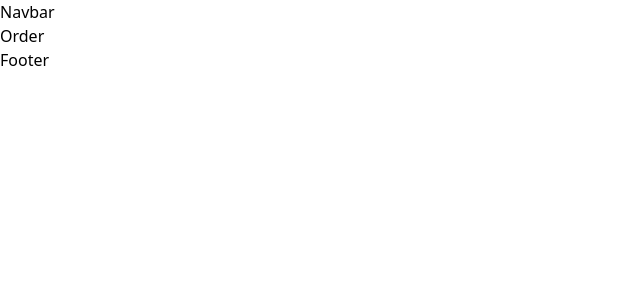
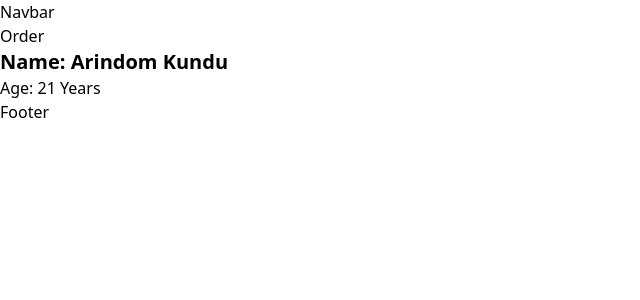
Before and after one commit to arindom10/E-Commerce-Frontend, a React (Vite) app: page /order in a window 1280 px wide. Shown: the top 300 px of the page, without its empty margins (0-640 px from the left). Built offline with nearby package versions, Linux system fonts and the light colour scheme.

Commit message:
data loaded and show it on pages

```diff
--- a/src/App.jsx
+++ b/src/App.jsx
@@ -5,9 +5,11 @@ import Order from "./pages/order/Order";
 import Cart from "./pages/cart/Cart";
 import Dashboard from "./pages/admin/dashboard/Dashboard";
 import NoPage from "./pages/nopage/NoPage";
+import { MyState } from "./context/data/myState";
 
 const App = () => {
   return (
+    <MyState>
       <Router>
         <Routes>
           <Route path="/" element={<Home />} />
@@ -17,6 +19,7 @@ const App = () => {
           <Route path="/*" element={<NoPage />} />
         </Routes>
       </Router>
+    </MyState>
   );
 };
 
--- /dev/null
+++ b/src/context/data/myContext.jsx
@@ -0,0 +1,5 @@
+import { createContext } from "react";
+
+const myContext = createContext();
+
+export default myContext;
--- /dev/null
+++ b/src/context/data/myState.jsx
@@ -0,0 +1,14 @@
+import React from "react";
+import MyContext from "./myContext";
+
+export const MyState = (props) => {
+  const state = {
+    name: "Arindom Kundu",
+    age: 21,
+  };
+
+  return (
+    <MyContext.Provider value={state}>{props.children}</MyContext.Provider>
+  );
+};
+export default MyState;
--- a/src/pages/home/Home.jsx
+++ b/src/pages/home/Home.jsx
@@ -1,8 +1,17 @@
-import React from "react";
+import React, { useContext } from "react";
 import Layout from "../../components/layout/Layout";
+import myContext from "../../context/data/myContext";
 
 const Home = () => {
-  return <Layout>Home</Layout>;
+  const context = useContext(myContext);
+  console.log(context);
+  const { name, age } = context;
+  return (
+    <Layout>
+      <h1 className="text-xl font-bold">Name: {name}</h1>
+      <h1>Age: {age} Years</h1>
+    </Layout>
+  );
 };
 
 export default Home;
--- a/src/pages/order/Order.jsx
+++ b/src/pages/order/Order.jsx
@@ -1,8 +1,18 @@
-import React from "react";
+import React, { useContext } from "react";
 import Layout from "../../components/layout/Layout";
+import myContext from "../../context/data/myContext";
 
 const Order = () => {
-  return <Layout>Order</Layout>;
+  const context = useContext(myContext);
+  console.log(context);
+  const { name, age } = context;
+  return (
+    <Layout>
+      Order
+      <h1 className="text-xl font-bold">Name: {name}</h1>
+      <h1>Age: {age} Years</h1>
+    </Layout>
+  );
 };
 
 export default Order;
```
Lines whose indentation alone changed are shown as unchanged.
